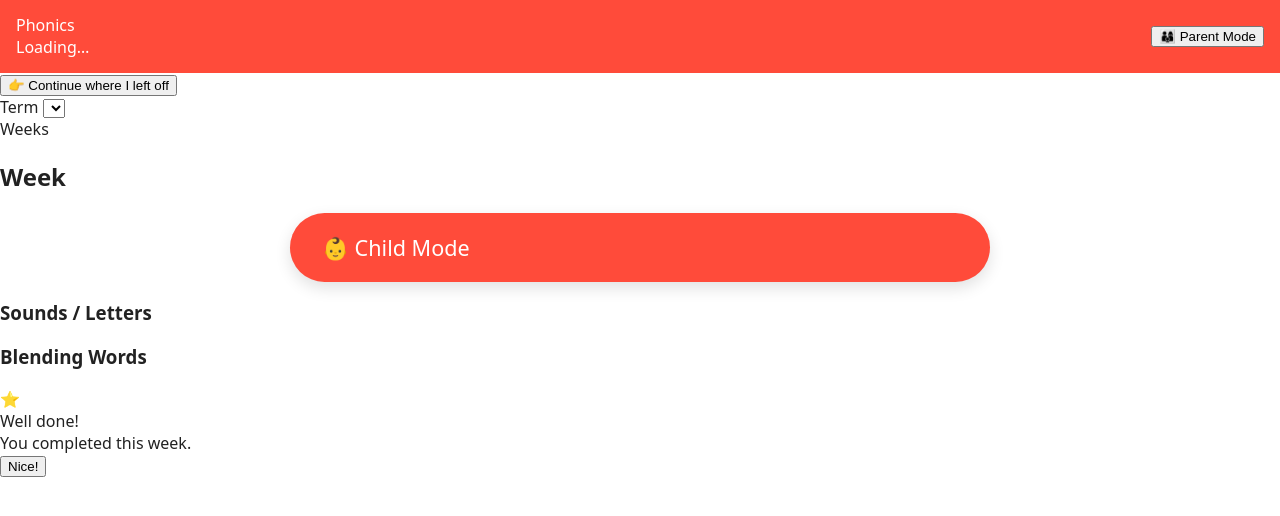
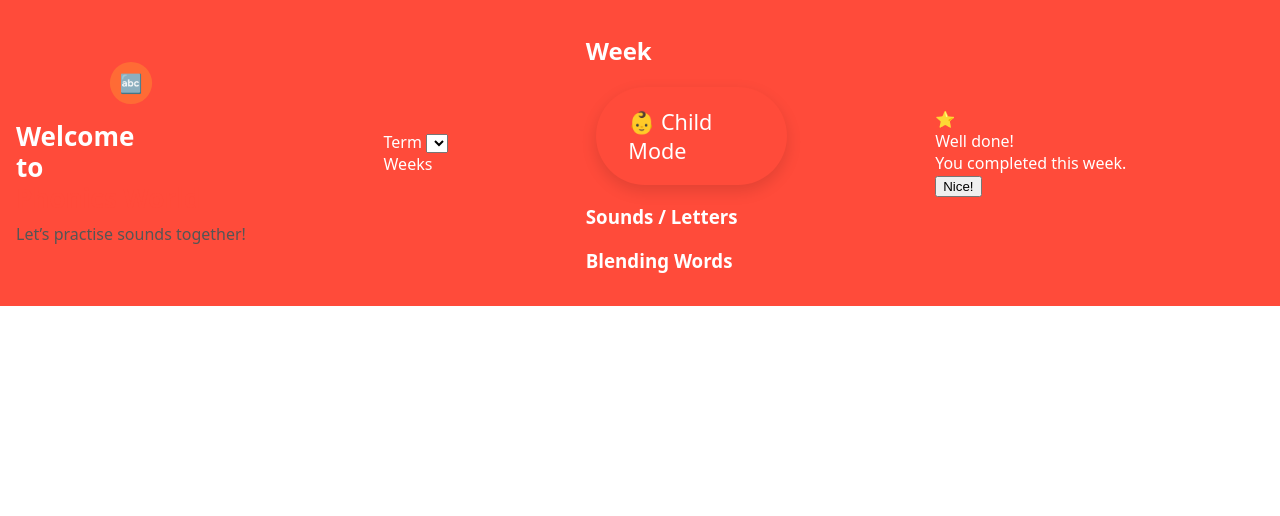
Before and after one commit to Ibrarkahn/phonics-app, a plain HTML site: page index.html in a window 1280 px wide. Drawn offline with nearby package versions, Linux system fonts and the light colour scheme.

Commit message:
Update index.html

```diff
--- a/index.html
+++ b/index.html
@@ -13,21 +13,26 @@
 
 <body>
   <header class="topbar">
-    <div class="brand">
-      <div class="brand__title">Phonics</div>
-      <div class="brand__subtitle" id="statusLine">Loading…</div>
-    </div>
+   <div class="brand">
+  <div class="logo-container">
+    <svg width="44" height="44" viewBox="0 0 100 100" aria-label="Phonics World Logo">
+      <circle cx="50" cy="50" r="48" fill="#FF6B35"></circle>
+      <text x="50%" y="55%" text-anchor="middle" fill="#fff"
+            font-size="42" font-weight="800"
+            dominant-baseline="middle"
+            font-family="Arial, sans-serif">🔤</text>
+    </svg>
+  </div>
 
-    <button id="modeToggle" class="btn btn--ghost" aria-label="Toggle Parent/Child mode">
-      👨‍👩‍👦 Parent Mode
-    </button>
-  </header>
+  <div class="welcome-title">
+    <span>Welcome</span>
+    <span>to</span>
+    <span class="brand-name">Phonics World</span>
+  </div>
 
-  <main class="container">
-    <section class="panel">
-      <button id="continueBtn" class="btn btn--primary btn--big">
-        👉 Continue where I left off
-      </button>
+  <div class="welcome-subtitle">Let’s practise sounds together!</div>
+</div>
+
 
       <div class="row">
         <div class="field">
```
